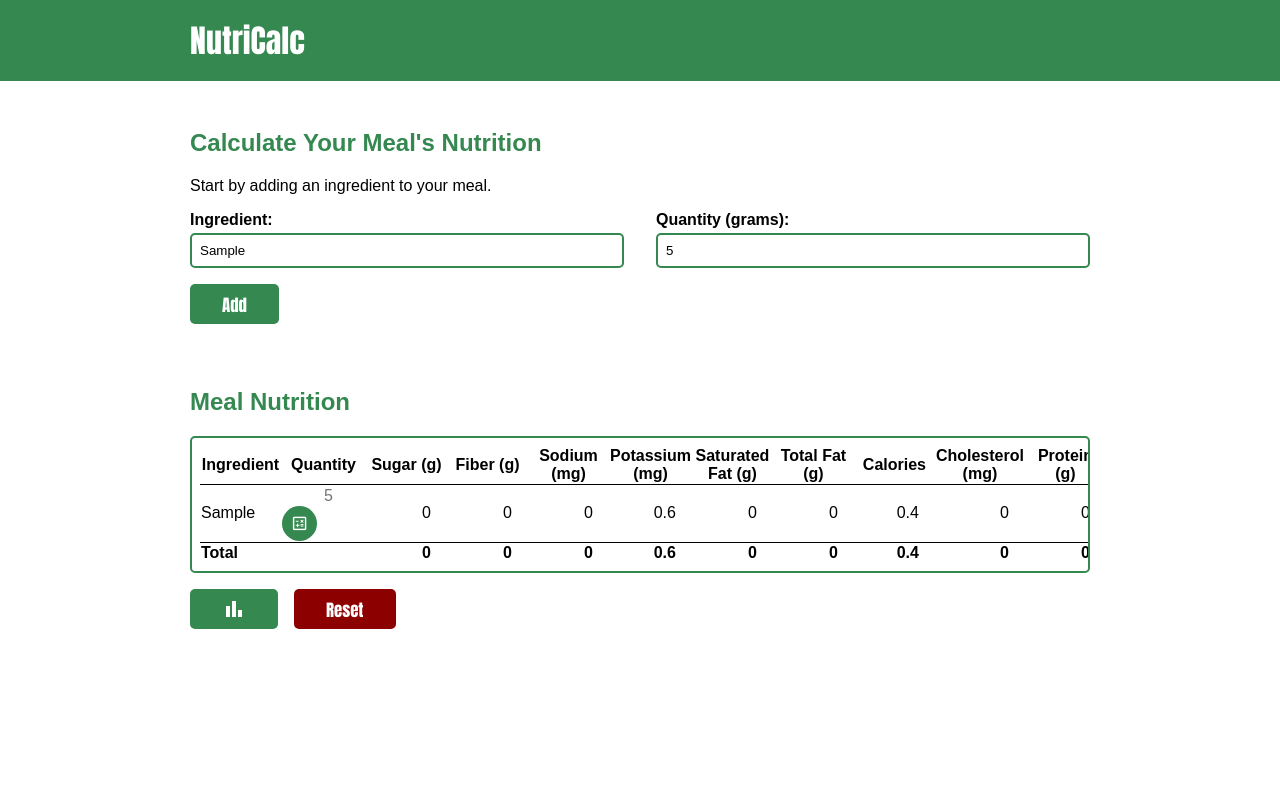
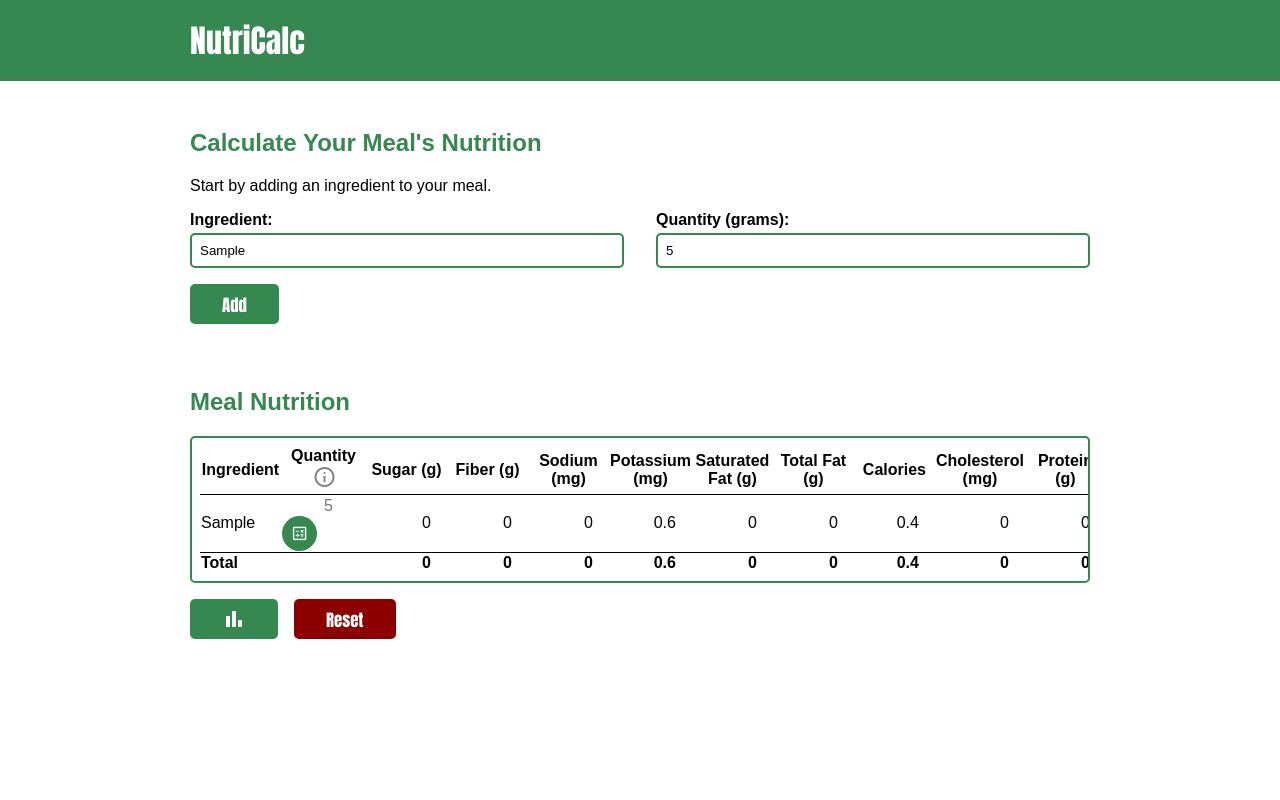
Before and after one commit to rmoss08/nutrition-calculator, a React (Create React App) app: page / in a window 1280 px wide. Both pictures are taken after typing "Sample", "5" into the empty fields and a click on the button "Add". Shown: the top 800 px of the page. Built offline with nearby package versions, Linux system fonts and the light colour scheme.

Commit message:
feat: creates Tip component and sets up quantity tip

```diff
--- a/src/components/Table/Table.js
+++ b/src/components/Table/Table.js
@@ -3,10 +3,25 @@ import Total from './Total';
 import Row from './Row';
 import styles from './Table.module.css';
 import { useMemo } from 'react';
+import Tip from '../Tip.js';
+
+const QUANTITY_TIP_MESSAGE = (
+  <p className={styles['tip-message__p']}>
+    Change an ingredient's quantity by entering a new value and pressing the
+    re-calculate button.
+    <br />
+    <br />
+    Remove an ingredient by clicking the delete button on the far right of the
+    table.
+  </p>
+);
 
 const TABLE_COLUMN_NAMES = [
   'Ingredient',
-  'Quantity',
+  <div>
+    Quantity
+    <Tip message={QUANTITY_TIP_MESSAGE} />
+  </div>,
   'Sugar\n(g)',
   'Fiber\n(g)',
   'Sodium\n(mg)',
--- a/src/components/Table/Table.module.css
+++ b/src/components/Table/Table.module.css
@@ -13,3 +13,7 @@
   font-family: Arial, Helvetica, sans-serif;
   font-weight: 600;
 }
+
+.tip-message__p {
+  margin: 0;
+}
--- /dev/null
+++ b/src/components/Tip.js
@@ -0,0 +1,42 @@
+import { Fragment, useEffect, useMemo, useState } from 'react';
+import styles from './Tip.module.css';
+
+const Tip = (props) => {
+  const [showTip, setShowTip] = useState(false);
+
+  const tipClickHandler = (event) => {
+    event.preventDefault();
+
+    return setShowTip((prevState) => {
+      return !prevState;
+    });
+  };
+
+  const tipMessageClickHandler = (event) => {
+    event.preventDefault();
+
+    return setShowTip(false);
+  };
+
+  return (
+    <Fragment>
+      <button
+        className={styles['tip__button']}
+        title="Information"
+        onClick={tipClickHandler}
+      >
+        <span class="material-symbols-outlined">info</span>
+      </button>
+      {showTip && (
+        <div
+          className={styles['tip-message']}
+          onClick={tipMessageClickHandler}
+        >
+          {props.message}
+        </div>
+      )}
+    </Fragment>
+  );
+};
+
+export default Tip;
--- /dev/null
+++ b/src/components/Tip.module.css
@@ -0,0 +1,20 @@
+.tip__button {
+    background-color: white;
+    color: grey;
+    margin-left: 2px;
+    padding: 0;
+}
+
+
+.tip-message {
+    position: absolute;
+    z-index: 10;
+    border-radius: var(--border-radius-5);
+    background-color: var(--dark-green);
+    text-align: left;
+    font-size: 0.75rem;
+    font-weight: 300;
+    color: white;
+    width: 10rem;
+    padding: 1rem;
+}
```
